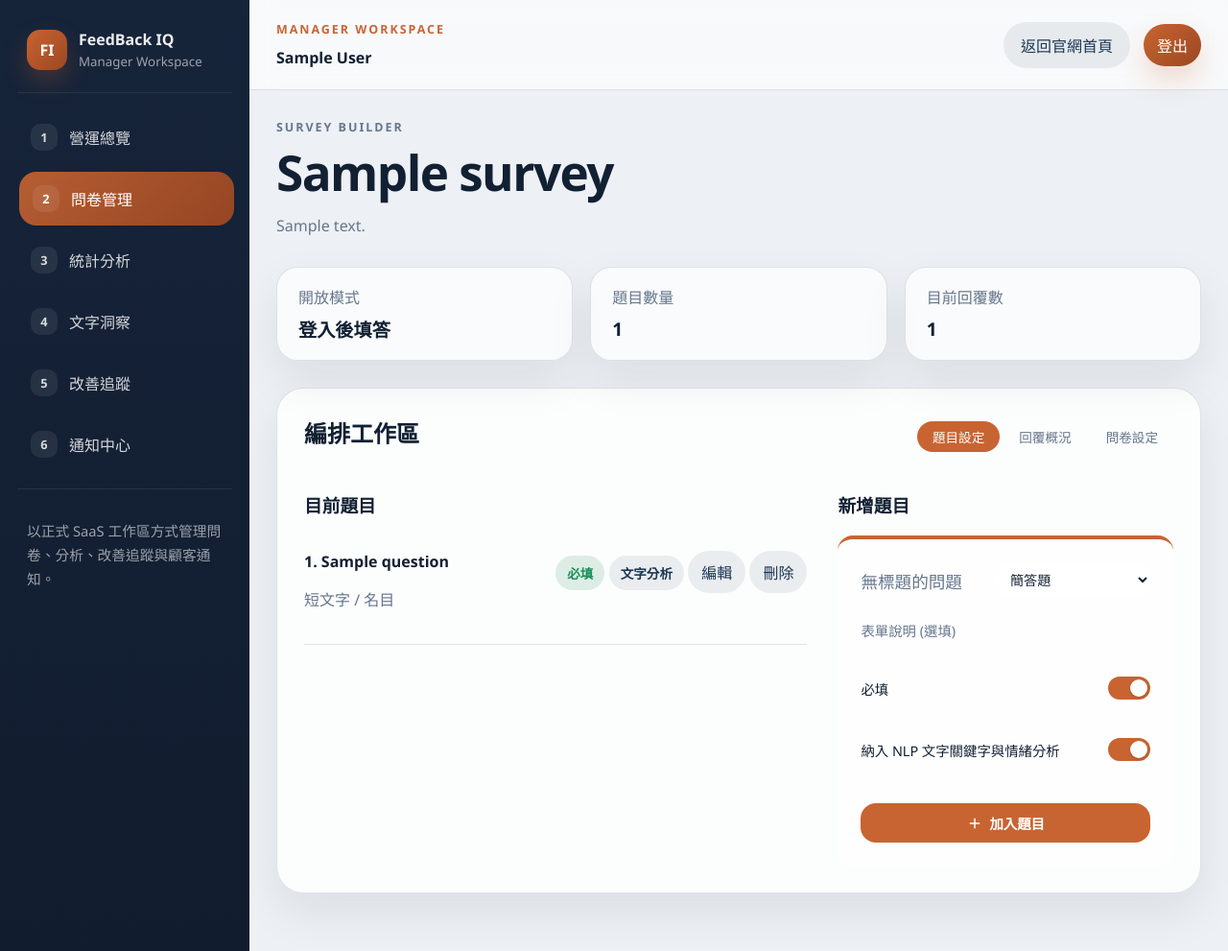
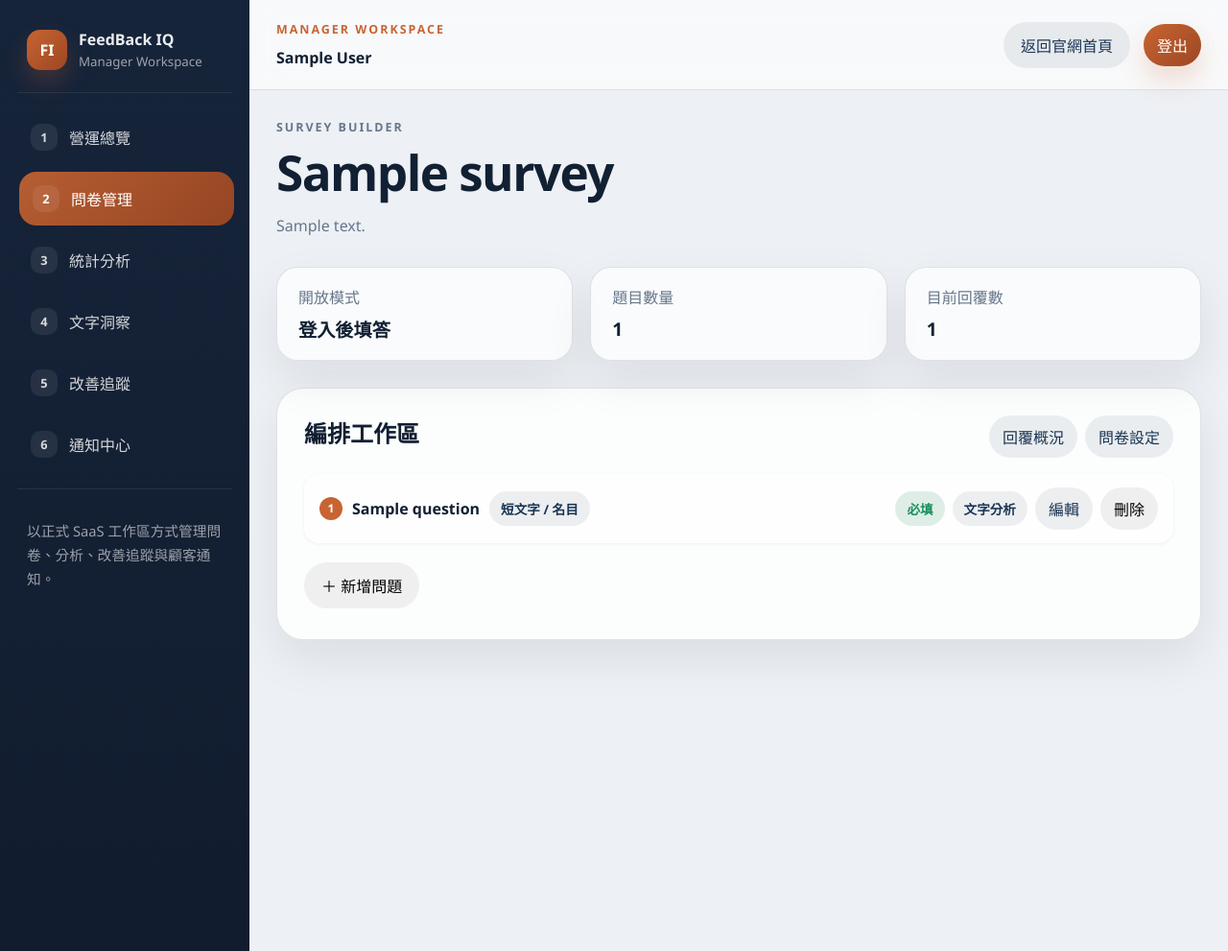
Before and after one commit to arvin85113/feedback-insight-hub, a Django app: a page that uses templates/feedback/survey_builder.html in a window 1280 px wide. Shown: the whole page at 96% size. Run offline with Django 5.2, Linux system fonts and the light colour scheme; a user stored in the database is signed in; tables that the repository leaves empty hold one stand-in row (values such as "Sample post").

Commit message:
Refactor builder to vertical Google Forms layout with dynamic option inputs

```diff
--- a/static/css/app.css
+++ b/static/css/app.css
@@ -1734,3 +1734,134 @@ input[type="checkbox"] {
 .google-btn-primary:hover {
     opacity: 0.9;
 }
+
+/* ── Builder vertical layout ── */
+.builder-panel-btns {
+    display: flex;
+    gap: 8px;
+}
+
+.builder-vertical {
+    display: flex;
+    flex-direction: column;
+    gap: 12px;
+    padding-top: 16px;
+}
+
+.add-question-trigger {
+    padding: 8px 0 4px;
+}
+
+#add-question-panel {
+    margin-top: 4px;
+}
+
+/* ── Question card ── */
+.question-card {
+    background: var(--surface);
+    border: 1px solid var(--border);
+    border-radius: var(--radius-md);
+    box-shadow: 0 1px 4px rgba(0,0,0,0.06);
+    overflow: hidden;
+}
+
+.question-card-header {
+    display: flex;
+    align-items: center;
+    justify-content: space-between;
+    padding: 14px 16px;
+    gap: 12px;
+}
+
+.question-card-info {
+    display: flex;
+    align-items: center;
+    gap: 10px;
+    flex: 1;
+    min-width: 0;
+}
+
+.question-card-info strong {
+    white-space: nowrap;
+    overflow: hidden;
+    text-overflow: ellipsis;
+}
+
+.question-order-badge {
+    display: inline-flex;
+    align-items: center;
+    justify-content: center;
+    width: 24px;
+    height: 24px;
+    border-radius: 50%;
+    background: var(--brand);
+    color: white;
+    font-size: 0.75rem;
+    font-weight: 700;
+    flex-shrink: 0;
+}
+
+.question-card-actions {
+    display: flex;
+    align-items: center;
+    gap: 8px;
+    flex-shrink: 0;
+}
+
+/* ── Option input list ── */
+.option-input-list {
+    display: flex;
+    flex-direction: column;
+    gap: 6px;
+    margin-bottom: 8px;
+}
+
+.option-input-row {
+    display: flex;
+    align-items: center;
+    gap: 8px;
+}
+
+.option-input {
+    flex: 1;
+    border: none;
+    border-bottom: 1px solid var(--border);
+    background: transparent;
+    padding: 6px 0;
+    font-size: 0.9rem;
+    color: var(--ink);
+    outline: none;
+}
+
+.option-input:focus {
+    border-bottom-color: var(--brand);
+}
+
+.option-del-btn {
+    background: none;
+    border: none;
+    color: var(--muted);
+    font-size: 1.1rem;
+    cursor: pointer;
+    padding: 0 4px;
+    line-height: 1;
+    flex-shrink: 0;
+}
+
+.option-del-btn:hover {
+    color: var(--danger, #e53e3e);
+}
+
+.option-add-btn {
+    background: none;
+    border: none;
+    color: var(--brand);
+    font-size: 0.85rem;
+    font-weight: 600;
+    cursor: pointer;
+    padding: 4px 0;
+}
+
+.option-add-btn:hover {
+    opacity: 0.8;
+}
--- a/templates/feedback/survey_builder.html
+++ b/templates/feedback/survey_builder.html
@@ -27,31 +27,99 @@
 </section>
 
 <section class="manager-panel">
-    <div class="card-topline">
+    <div class="card-topline flex-between">
         <h2>編排工作區</h2>
-        <div class="tab-bar">
-            {% for tab in builder_tabs %}
-                <button class="tab-btn {% if tab.key == active_tab %}tab-btn-active{% endif %}"
-                        data-tab="{{ tab.key }}">{{ tab.label }}</button>
-            {% endfor %}
+        <div class="builder-panel-btns">
+            <button type="button" class="button button-ghost button-small" id="btn-responses">回覆概況</button>
+            <button type="button" class="button button-ghost button-small" id="btn-settings">問卷設定</button>
         </div>
     </div>
 
-    {# ── Tab 1: 題目設定 ── #}
-    <div class="tab-panel" data-panel="questions" {% if active_tab != 'questions' %}style="display:none"{% endif %}>
-        <div class="builder-layout">
-            <div class="builder-questions">
-                <div class="panel-head">
-                    <h3>目前題目</h3>
+    {# ── 回覆概況 panel ── #}
+    <div id="panel-responses" style="display:none">
+        <div class="responses-summary">
+            <div class="kpi-strip">
+                <article class="kpi-chip">
+                    <span>回覆總數</span>
+                    <strong>{{ responses_count }}</strong>
+                </article>
+                <article class="kpi-chip">
+                    <span>最近回覆</span>
+                    <strong>{% if latest_response %}{{ latest_response.submitted_at|date:"Y/m/d H:i" }}{% else %}尚無回覆{% endif %}</strong>
+                </article>
             </div>
-                <div class="record-list">
+            <div class="response-actions">
+                <a class="button button-secondary" href="{% url 'feedback:stats-overview' %}?survey={{ survey.slug }}">前往統計分析</a>
+                <a class="button button-secondary" href="{% url 'feedback:text-analysis' %}?survey={{ survey.slug }}">前往文字洞察</a>
+            </div>
+        </div>
+    </div>
+
+    {# ── 問卷設定 panel ── #}
+    <div id="panel-settings" style="display:none">
+        <form method="post" class="form-stack">
+            {% csrf_token %}
+            <input type="hidden" name="action" value="update-survey">
+            <div class="field-block">
+                {{ survey_edit_form.title.label_tag }}
+                {{ survey_edit_form.title }}
+                {{ survey_edit_form.title.errors }}
+            </div>
+            <div class="field-block">
+                {{ survey_edit_form.category.label_tag }}
+                {{ survey_edit_form.category }}
+                {{ survey_edit_form.category.errors }}
+            </div>
+            <div class="field-block">
+                {{ survey_edit_form.description.label_tag }}
+                {{ survey_edit_form.description }}
+                {{ survey_edit_form.description.errors }}
+            </div>
+            <div class="setting-block">
+                <div class="setting-block-header">發佈設定</div>
+                <label class="toggle-label">
+                    <div class="toggle-wrapper">
+                        {{ survey_edit_form.is_active }}
+                        <span class="toggle-track"><span class="toggle-thumb"></span></span>
+                    </div>
+                    <div class="toggle-text">
+                        <span class="toggle-title">立即啟用問卷</span>
+                        <span class="toggle-desc">未開啟則儲存為草稿，可稍後從問卷管理頁啟用</span>
+                    </div>
+                </label>
+            </div>
+            <div class="setting-block">
+                <div class="setting-block-header">通知設定</div>
+                <label class="checkbox-label-rich">
+                    {{ survey_edit_form.thank_you_email_enabled }}
+                    <div class="checkbox-text">
+                        <span class="checkbox-title">完成後寄送確認信</span>
+                        <span class="checkbox-desc">填答者提交後將收到一封回覆確認信</span>
+                    </div>
+                </label>
+            </div>
+            <div class="setting-block">
+                <div class="setting-block-header">問卷連結</div>
+                <div class="slug-row">
+                    <input type="text" class="slug-input" value="{{ request.scheme }}://{{ request.get_host }}{% url 'feedback:survey-detail' survey.slug %}" disabled>
+                    <button type="button" class="button button-ghost button-small" id="copy-slug-btn">複製連結</button>
+                </div>
+            </div>
+            <button type="submit" class="button button-primary">儲存設定</button>
+        </form>
+    </div>
+
+    {# ── 主要題目區（垂直排列）── #}
+    <div class="builder-vertical">
         {% for question in survey.questions.all %}
-                        <div class="record-row record-row-stack" id="question-row-{{ question.id }}">
-                            <div>
-                                <strong>{{ question.order }}. {{ question.title }}</strong>
-                                <p>{{ question.get_kind_display }} / {{ question.get_data_type_display }}</p>
+            <div class="question-card" id="question-row-{{ question.id }}">
+                <div class="question-card-header">
+                    <div class="question-card-info">
+                        <span class="question-order-badge">{{ question.order }}</span>
+                        <strong>{{ question.title }}</strong>
+                        <span class="pill">{{ question.get_kind_display }} / {{ question.get_data_type_display }}</span>
                     </div>
-                            <div class="record-meta">
+                    <div class="question-card-actions">
                         <span class="pill {% if question.is_required %}pill-active{% endif %}">
                             {% if question.is_required %}必填{% else %}選填{% endif %}
                         </span>
@@ -64,7 +132,7 @@
                             {% csrf_token %}
                             <input type="hidden" name="action" value="delete-question">
                             <input type="hidden" name="question_id" value="{{ question.id }}">
-                                    <button type="submit" class="button button-ghost button-small">刪除</button>
+                            <button type="submit" class="button button-danger button-small">刪除</button>
                         </form>
                     </div>
                 </div>
@@ -124,6 +192,7 @@
                         </div>
                     </form>
                 </div>
+            </div>
         {% empty %}
             <div class="empty-card">
                 <div>
@@ -132,13 +201,12 @@
                 </div>
             </div>
         {% endfor %}
-                </div>
+
+        <div class="add-question-trigger">
+            <button type="button" class="button button-secondary" id="btn-add-question">＋ 新增問題</button>
         </div>
 
-            <div class="builder-add-question">
-                <div class="panel-head">
-                    <h3>新增題目</h3>
-                </div>
+        <div id="add-question-panel" style="display:none">
             <div class="google-form-card">
                 <form id="question-form" method="post">
                     {% csrf_token %}
@@ -226,100 +294,39 @@
             </div>
         </div>
     </div>
-    </div>
-
-    {# ── Tab 2: 回覆概況 ── #}
-    <div class="tab-panel" data-panel="responses" {% if active_tab != 'responses' %}style="display:none"{% endif %}>
-        <div class="responses-summary">
-            <div class="kpi-strip">
-                <article class="kpi-chip">
-                    <span>回覆總數</span>
-                    <strong>{{ responses_count }}</strong>
-                </article>
-                <article class="kpi-chip">
-                    <span>最近回覆</span>
-                    <strong>{% if latest_response %}{{ latest_response.submitted_at|date:"Y/m/d H:i" }}{% else %}尚無回覆{% endif %}</strong>
-                </article>
-            </div>
-            <div class="response-actions">
-                <a class="button button-secondary" href="{% url 'feedback:stats-overview' %}?survey={{ survey.slug }}">前往統計分析</a>
-                <a class="button button-secondary" href="{% url 'feedback:text-analysis' %}?survey={{ survey.slug }}">前往文字洞察</a>
-            </div>
-        </div>
-    </div>
-
-    {# ── Tab 3: 問卷設定 ── #}
-    <div class="tab-panel" data-panel="settings" {% if active_tab != 'settings' %}style="display:none"{% endif %}>
-        <form method="post" class="form-stack">
-            {% csrf_token %}
-            <input type="hidden" name="action" value="update-survey">
-            <div class="field-block">
-                {{ survey_edit_form.title.label_tag }}
-                {{ survey_edit_form.title }}
-                {{ survey_edit_form.title.errors }}
-            </div>
-            <div class="field-block">
-                {{ survey_edit_form.category.label_tag }}
-                {{ survey_edit_form.category }}
-                {{ survey_edit_form.category.errors }}
-            </div>
-            <div class="field-block">
-                {{ survey_edit_form.description.label_tag }}
-                {{ survey_edit_form.description }}
-                {{ survey_edit_form.description.errors }}
-            </div>
-
-            <div class="setting-block">
-                <div class="setting-block-header">發佈設定</div>
-                <label class="toggle-label">
-                    <div class="toggle-wrapper">
-                        {{ survey_edit_form.is_active }}
-                        <span class="toggle-track"><span class="toggle-thumb"></span></span>
-                    </div>
-                    <div class="toggle-text">
-                        <span class="toggle-title">立即啟用問卷</span>
-                        <span class="toggle-desc">未開啟則儲存為草稿，可稍後從問卷管理頁啟用</span>
-                    </div>
-                </label>
-            </div>
-
-            <div class="setting-block">
-                <div class="setting-block-header">通知設定</div>
-                <label class="checkbox-label-rich">
-                    {{ survey_edit_form.thank_you_email_enabled }}
-                    <div class="checkbox-text">
-                        <span class="checkbox-title">完成後寄送確認信</span>
-                        <span class="checkbox-desc">填答者提交後將收到一封回覆確認信</span>
-                    </div>
-                </label>
-            </div>
-
-            <div class="setting-block">
-                <div class="setting-block-header">問卷連結</div>
-                <div class="slug-row">
-                    <input type="text" class="slug-input" value="{{ request.scheme }}://{{ request.get_host }}{% url 'feedback:survey-detail' survey.slug %}" disabled>
-                    <button type="button" class="button button-ghost button-small" id="copy-slug-btn">複製連結</button>
-                </div>
-            </div>
-
-            <button type="submit" class="button button-primary">儲存設定</button>
-        </form>
-    </div>
 </section>
 
 <script>
 (function () {
-    const tabBtns = document.querySelectorAll('.tab-btn');
-    const panels = document.querySelectorAll('.tab-panel');
+    // ── 右上角面板切換 ──
+    const panelResponses = document.getElementById('panel-responses');
+    const panelSettings = document.getElementById('panel-settings');
 
-    function activateTab(key) {
-        tabBtns.forEach(btn => btn.classList.toggle('tab-btn-active', btn.dataset.tab === key));
-        panels.forEach(panel => panel.style.display = panel.dataset.panel === key ? '' : 'none');
+    function toggleSidePanel(panel) {
+        const isOpen = panel.style.display !== 'none';
+        panelResponses.style.display = 'none';
+        panelSettings.style.display = 'none';
+        if (!isOpen) panel.style.display = 'block';
     }
 
-    tabBtns.forEach(btn => btn.addEventListener('click', () => activateTab(btn.dataset.tab)));
+    document.getElementById('btn-responses').addEventListener('click', () => toggleSidePanel(panelResponses));
+    document.getElementById('btn-settings').addEventListener('click', () => toggleSidePanel(panelSettings));
 
-    // Inline edit toggle
+    // POST 後 ?tab=settings 自動展開對應 panel
+    const urlTab = new URLSearchParams(location.search).get('tab');
+    if (urlTab === 'settings') panelSettings.style.display = 'block';
+    else if (urlTab === 'responses') panelResponses.style.display = 'block';
+
+    // ── 新增問題展開/收起 ──
+    const btnAddQuestion = document.getElementById('btn-add-question');
+    const addQuestionPanel = document.getElementById('add-question-panel');
+    btnAddQuestion.addEventListener('click', () => {
+        const isOpen = addQuestionPanel.style.display !== 'none';
+        addQuestionPanel.style.display = isOpen ? 'none' : 'block';
+        btnAddQuestion.textContent = isOpen ? '＋ 新增問題' : '▲ 收起';
+    });
+
+    // ── Inline edit toggle ──
     let openPanel = null;
     document.querySelectorAll('.edit-question-btn').forEach(btn => {
         btn.addEventListener('click', () => {
@@ -339,7 +346,7 @@
         });
     });
 
-    // Copy survey URL
+    // ── Copy survey URL ──
     const copyBtn = document.getElementById('copy-slug-btn');
     if (copyBtn) {
         copyBtn.addEventListener('click', () => {
@@ -420,6 +427,77 @@ document.addEventListener('DOMContentLoaded', function() {
     });
 
     updateFormDisplay();
+
+    // ── 選項動態新增（新增題目 form）──
+    (function initAddFormOptions() {
+        const section = document.getElementById('section-options');
+        if (!section) return;
+        const textarea = section.querySelector('textarea[name="options_text"]');
+        textarea.style.display = 'none';
+
+        const list = document.createElement('div');
+        list.className = 'option-input-list';
+        ['', '', ''].forEach(() => list.appendChild(makeOptionRow('')));
+        section.appendChild(list);
+
+        const addBtn = document.createElement('button');
+        addBtn.type = 'button';
+        addBtn.className = 'option-add-btn';
+        addBtn.textContent = '＋ 新增選項';
+        addBtn.addEventListener('click', () => list.appendChild(makeOptionRow('')));
+        section.appendChild(addBtn);
+
+        document.getElementById('question-form').addEventListener('submit', () => {
+            textarea.value = [...list.querySelectorAll('.option-input')]
+                .map(i => i.value.trim()).filter(Boolean).join('\n');
+        });
+    })();
+
+    // ── 選項動態新增（inline-edit-panel）──
+    document.querySelectorAll('.inline-edit-panel').forEach(panel => {
+        const textarea = panel.querySelector('textarea[name="options_text"]');
+        if (!textarea) return;
+        textarea.style.display = 'none';
+
+        const list = document.createElement('div');
+        list.className = 'option-input-list';
+        const existing = textarea.value.trim().split('\n').filter(Boolean);
+        (existing.length ? existing : ['']).forEach(val => list.appendChild(makeOptionRow(val)));
+        textarea.parentElement.appendChild(list);
+
+        const addBtn = document.createElement('button');
+        addBtn.type = 'button';
+        addBtn.className = 'option-add-btn';
+        addBtn.textContent = '＋ 新增選項';
+        addBtn.addEventListener('click', () => list.appendChild(makeOptionRow('')));
+        textarea.parentElement.appendChild(addBtn);
+
+        panel.querySelector('form').addEventListener('submit', () => {
+            textarea.value = [...list.querySelectorAll('.option-input')]
+                .map(i => i.value.trim()).filter(Boolean).join('\n');
+        });
+    });
+
+    function makeOptionRow(value) {
+        const row = document.createElement('div');
+        row.className = 'option-input-row';
+        const input = document.createElement('input');
+        input.type = 'text';
+        input.className = 'option-input';
+        input.value = value;
+        input.placeholder = '輸入選項';
+        const del = document.createElement('button');
+        del.type = 'button';
+        del.className = 'option-del-btn';
+        del.textContent = '×';
+        del.addEventListener('click', () => {
+            const list = row.closest('.option-input-list');
+            if (list.querySelectorAll('.option-input-row').length > 1) row.remove();
+        });
+        row.appendChild(input);
+        row.appendChild(del);
+        return row;
+    }
 });
 </script>
 {% endblock %}
```
Lines whose indentation alone changed are shown as unchanged.
